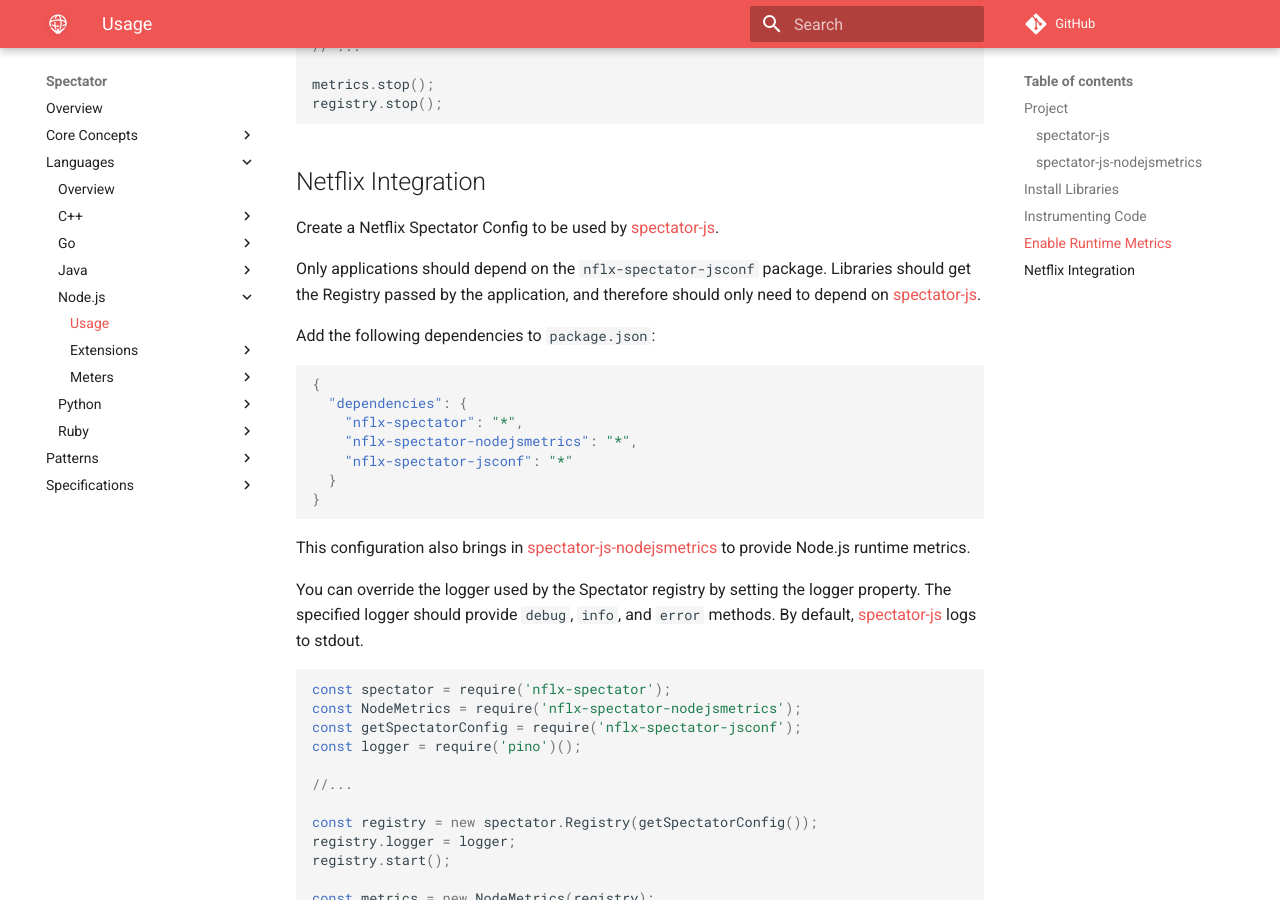
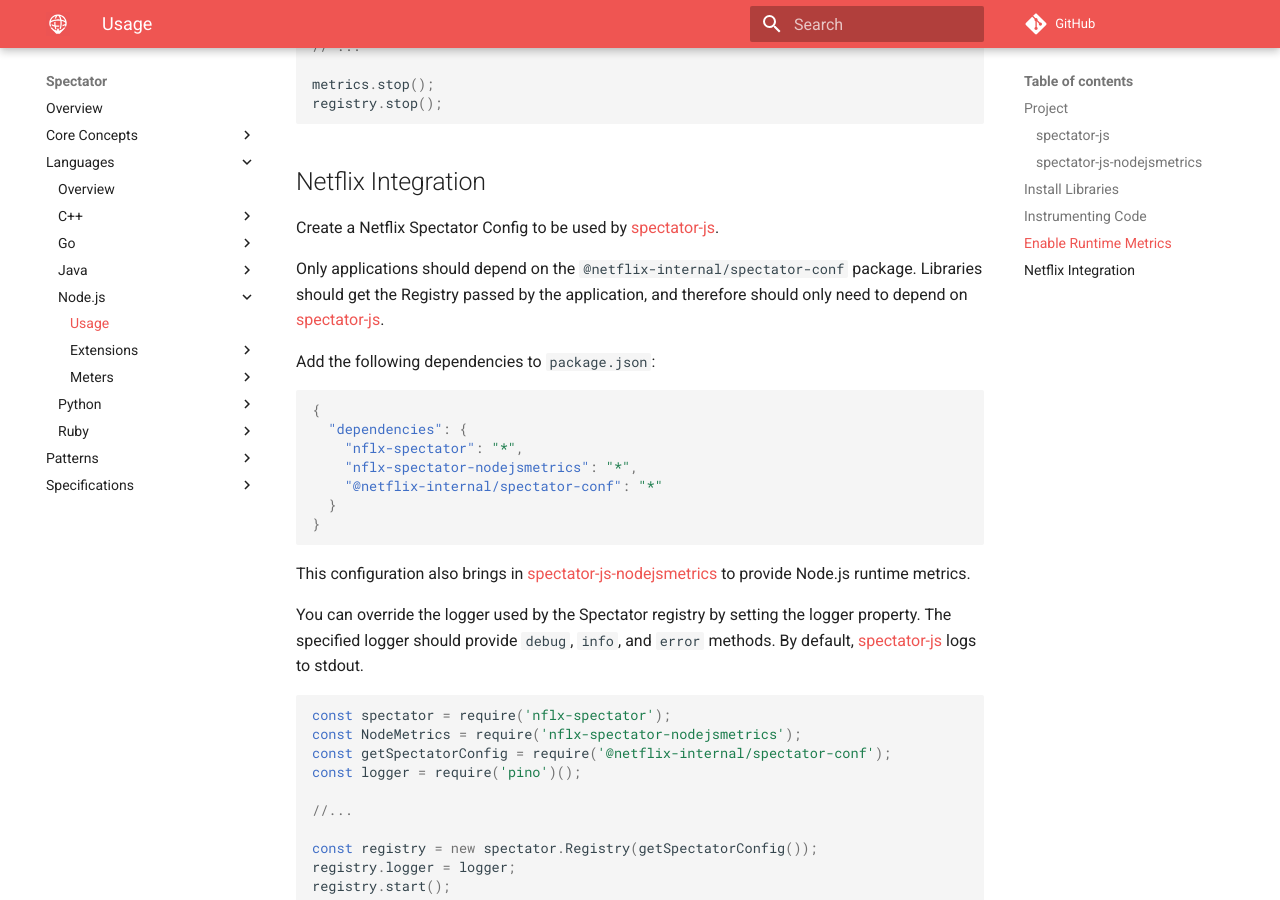
Before and after one commit to Netflix/atlas-docs, an MkDocs documentation site: the page built from docs/spectator/lang/nodejs/usage.md, in a window 1280 px wide and 900 px high, scrolled down 3247 px. Built offline with MkDocs 1.6.1 and Material for MkDocs 9.7.7, drawn with Linux system fonts in a browser that asks for light colours; comment, search, counter and statistics services are not loaded.

Commit message:
Use correct name for JS config package (#113)
`nflx-spectator-jsconf` was renamed to `@netflix-internal/spectator-conf`.

````diff
--- a/docs/spectator/lang/nodejs/usage.md
+++ b/docs/spectator/lang/nodejs/usage.md
@@ -163,7 +163,7 @@
 
 Create a Netflix Spectator Config to be used by [spectator-js].
 
-Only applications should depend on the `nflx-spectator-jsconf` package. Libraries should get the
+Only applications should depend on the `@netflix-internal/spectator-conf` package. Libraries should get the
 Registry passed by the application, and therefore should only need to depend on [spectator-js].
 
 Add the following dependencies to `package.json`:
@@ -173,7 +173,7 @@
   "dependencies": {
     "nflx-spectator": "*",
     "nflx-spectator-nodejsmetrics": "*",
-    "nflx-spectator-jsconf": "*"
+    "@netflix-internal/spectator-conf": "*"
   }
 }
 ```
@@ -187,7 +187,7 @@
 ```js
 const spectator = require('nflx-spectator');
 const NodeMetrics = require('nflx-spectator-nodejsmetrics');
-const getSpectatorConfig = require('nflx-spectator-jsconf');
+const getSpectatorConfig = require('@netflix-internal/spectator-conf');
 const logger = require('pino')();
 
 //...
````
